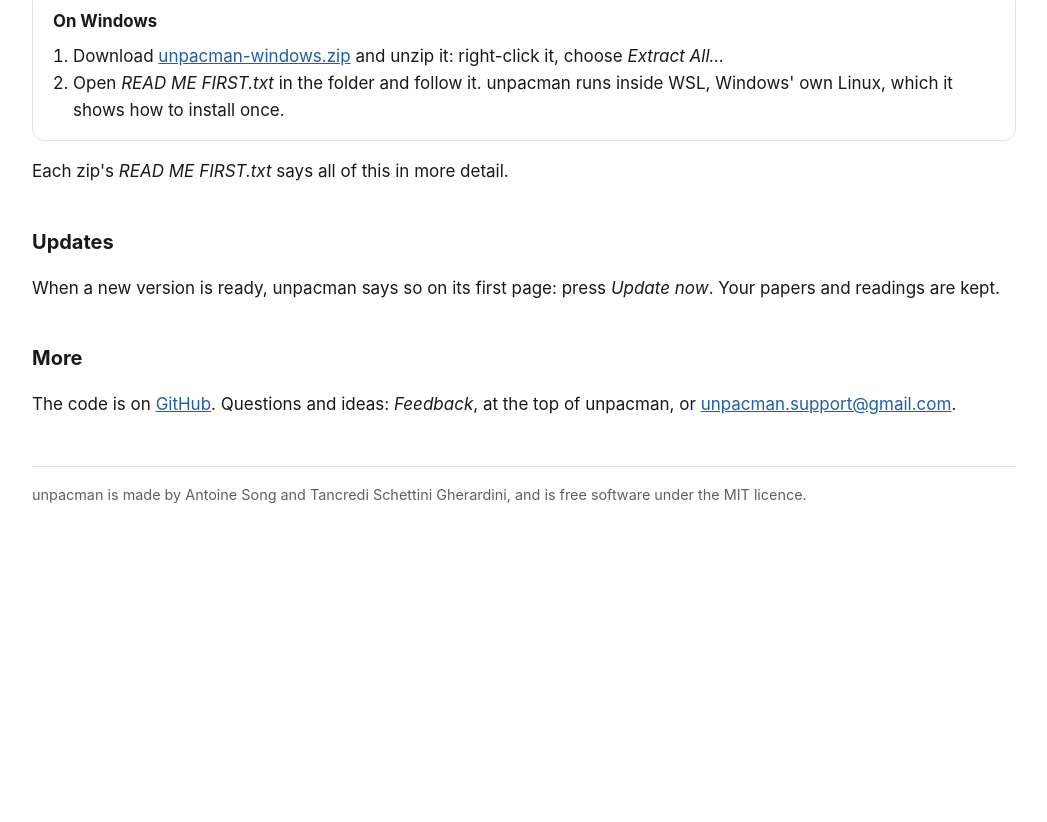
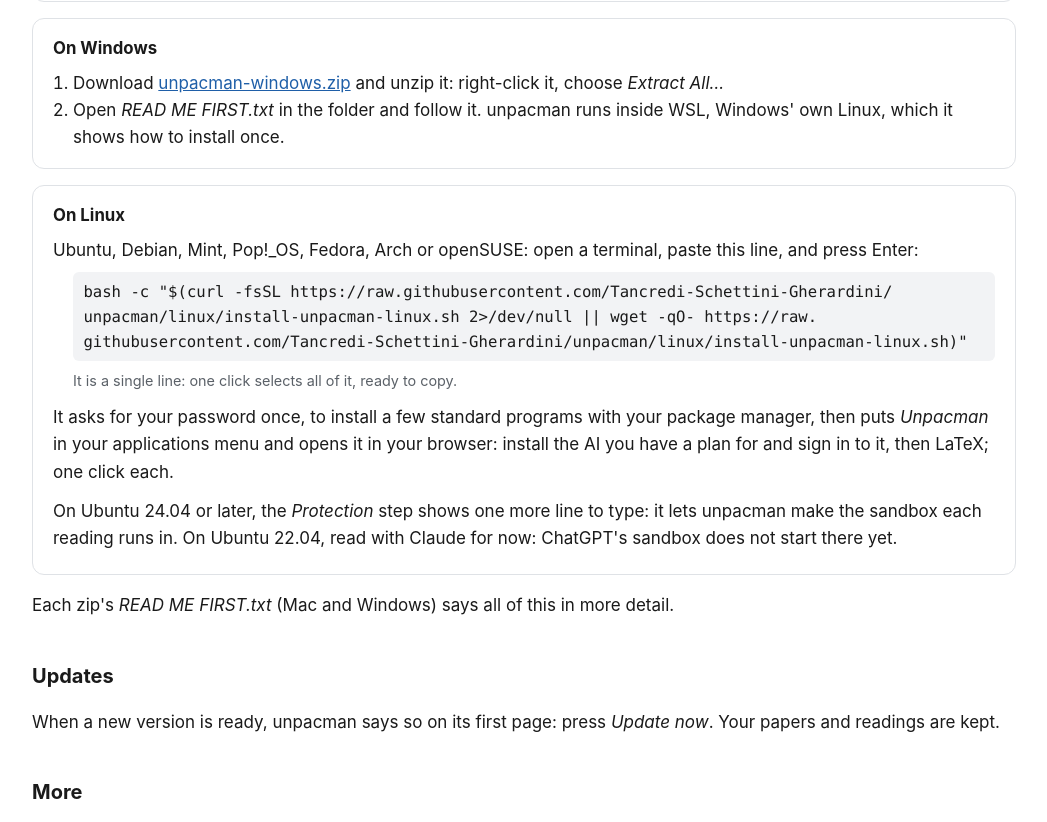
Before and after one commit to Tancredi-Schettini-Gherardini/unpacman, a plain HTML site: page index.html in a window 1280 px wide. Shown: the part 1397-2219 px from the top of the page, without its empty margins (116-1163 px from the left). Before the commit the page ends 1967 px from the top, so only its background shows below. Drawn offline with Linux system fonts and the light colour scheme.

Commit message:
unpacman, 6 November 2026: on Linux too, one line in a terminal

```diff
--- a/index.html
+++ b/index.html
@@ -63,6 +63,8 @@
       <b>Install on Mac</b><span>macOS 12 or later · one line in Terminal</span></a>
     <a class="download" href="https://github.com/Tancredi-Schettini-Gherardini/unpacman/releases/latest/download/unpacman-windows.zip">
       <b>Download for Windows</b><span>Windows 10 or 11</span></a>
+    <a class="download" href="#linux">
+      <b>Install on Linux</b><span>Ubuntu, Debian, Fedora, Arch… · one line in a terminal</span></a>
   </div>
 
   <p>unpacman's purpose is to help dealing with the increasingly vast mathematical literature, in a way that tries to prioritise human understanding. The main goal of unpacman is to generate structured summaries of one or multiple papers, which answer the standard questions that mathematicians would usually ask when reading a manuscript for the first time (main results, main ideas, the "why's", the "how's", historical context, etc.).</p>
@@ -103,7 +105,21 @@
         inside WSL, Windows' own Linux, which it shows how to install once.</li>
     </ol>
   </div>
-  <p>Each zip's <i>READ ME FIRST.txt</i> says all of this in more detail.</p>
+  <div class="card" id="linux">
+    <h3>On Linux</h3>
+    <p class="way">Ubuntu, Debian, Mint, Pop!_OS, Fedora, Arch or openSUSE: open a terminal,
+      paste this line, and press Enter:</p>
+    <pre><code><span>bash -c </span><wbr><span>"$(curl -fsSL </span><wbr><span>https://raw.</span><wbr><span>githubusercontent.com/</span><wbr><span>Tancredi-Schettini-</span><wbr><span>Gherardini/</span><wbr><span>unpacman/linux/</span><wbr><span>install-unpacman-linux.sh </span><wbr><span>2&gt;/dev/null </span><wbr><span>|| wget -qO- </span><wbr><span>https://raw.</span><wbr><span>githubusercontent.com/</span><wbr><span>Tancredi-Schettini-</span><wbr><span>Gherardini/</span><wbr><span>unpacman/linux/</span><wbr><span>install-unpacman-linux.sh)"</span></code></pre>
+    <p class="hint">It is a single line: one click selects all of it, ready to copy.</p>
+    <p class="way">It asks for your password once, to install a few standard programs with
+      your package manager, then puts <i>Unpacman</i> in your applications menu and opens it in
+      your browser: install the AI you have a plan for and sign in to it, then LaTeX; one click
+      each.</p>
+    <p class="way">On Ubuntu 24.04 or later, the <i>Protection</i> step shows one more line to
+      type: it lets unpacman make the sandbox each reading runs in. On Ubuntu 22.04, read with
+      Claude for now: ChatGPT's sandbox does not start there yet.</p>
+  </div>
+  <p>Each zip's <i>READ ME FIRST.txt</i> (Mac and Windows) says all of this in more detail.</p>
 
   <h2>Updates</h2>
   <p>When a new version is ready, unpacman says so on its first page: press
```
